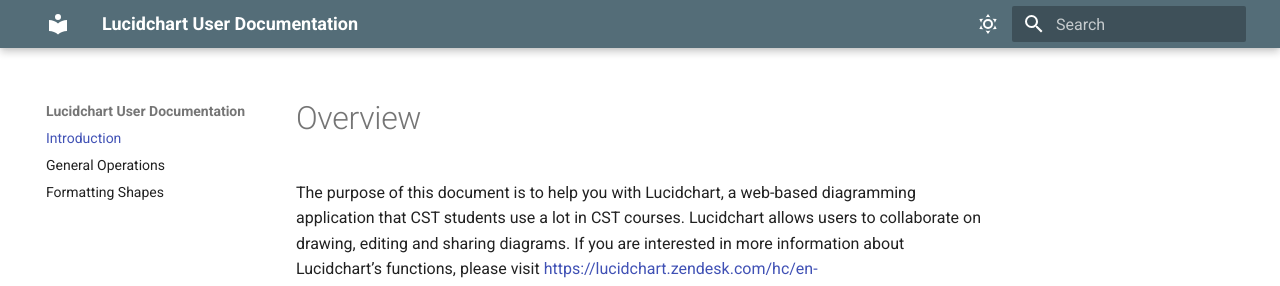
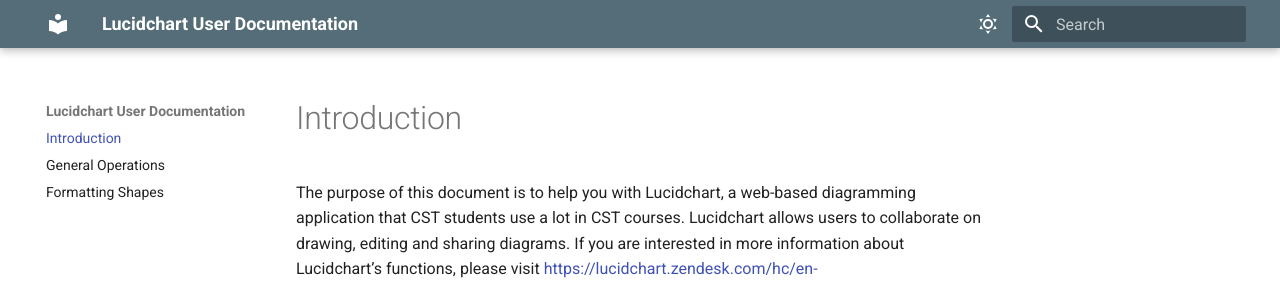
Before and after one commit to olgazim/LucidChart-User-Documentation, an MkDocs documentation site: the page built from docs/pages/Shuyi_introduction.md, in a window 1280 px wide and 900 px high. Shown: the top 286 px of the window. Built offline with MkDocs 1.6.1 and Material for MkDocs 9.7.7, drawn with Linux system fonts in a browser that asks for light colours.

Commit message:
Fix naming mistake overview -> introduction

```diff
--- a/docs/pages/Shuyi_introduction.md
+++ b/docs/pages/Shuyi_introduction.md
@@ -1,4 +1,4 @@
-# Overview
+# Introduction
 
 The purpose of this document is to help you with Lucidchart, a web-based diagramming application that CST students use a lot in CST courses. Lucidchart allows users to collaborate on drawing, editing and sharing diagrams. If you are interested in more information about Lucidchart’s functions, please visit <https://lucidchart.zendesk.com/hc/en-us/categories/360001742031-Get-Started-with-Lucidchart>.
 
@@ -31,6 +31,7 @@
 | Menu & Button Sequence: Menu and Buttons are enclosed with square brackets. The → symbol indicates flow of menu or button click actions. | [Students] → [Higher Education] → [Start diagramming] |
 
 # Admonitions
+
 This guide uses success, warning and note messages to provide additional information for instruction steps.
 
 !!!success
```
